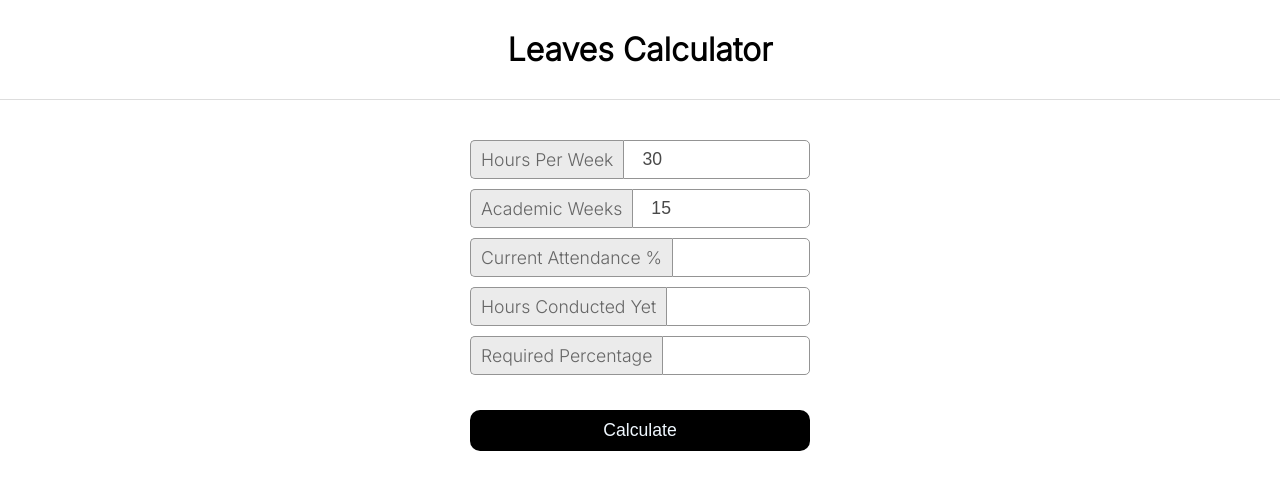
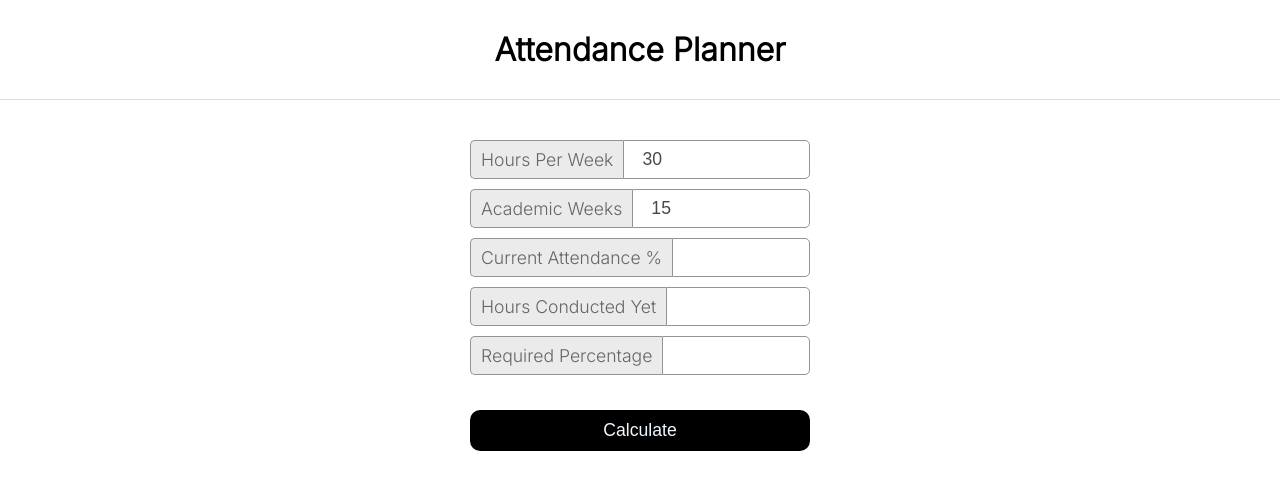
Before and after one commit to Himank-Khatri/BunkCalculator.io, a plain HTML site: page index.html in a window 1280 px wide. Drawn offline with Linux system fonts and the light colour scheme.

Commit message:
Update index.html

```diff
--- a/index.html
+++ b/index.html
@@ -15,7 +15,7 @@
 
 
     <center>
-        <h1>Leaves Calculator</h1>
+        <h1>Attendance Planner</h1>
     </center>
 
     <hr>
```
